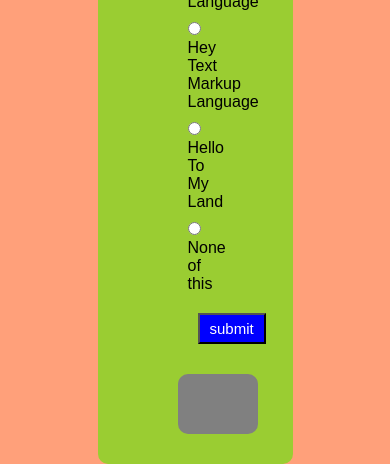
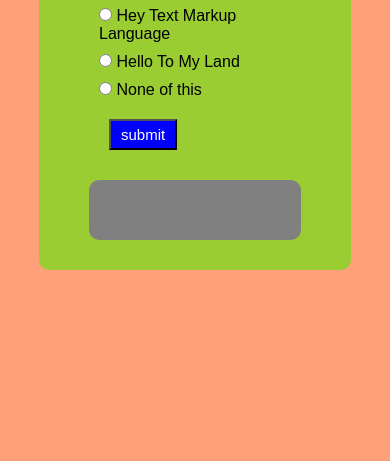
Before and after one commit to Chandra-prakashsah/Quiz-website, a plain HTML site: page index.html in a window 390 px wide. Shown: the part 383-847 px from the top of the page. Drawn offline with Linux system fonts and the light colour scheme.

Commit message:
Add files via upload

```diff
--- a/style.css
+++ b/style.css
@@ -16,7 +16,7 @@
     background-color:lightsalmon;
 }
 .inner-div{
-    width: 50vw;
+    width: 50%;
 
     background-color: yellowgreen;
     padding:30px 80px;
@@ -52,3 +52,15 @@ input{
     box-shadow: darkslategray;
     border-radius: 10px;
 }
+
+
+ @media only screen and (max-width : 916px) {
+    .inner-div{
+        width: 80%;
+
+        background-color: yellowgreen;
+        padding:30px 50px;
+
+
+    }
+}
```
